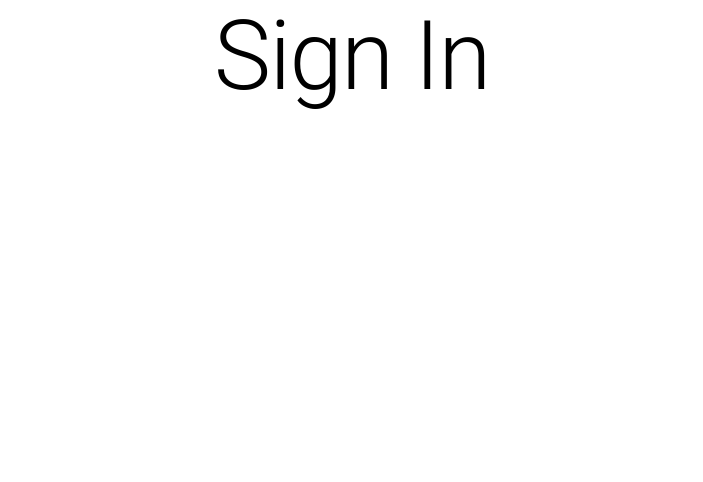
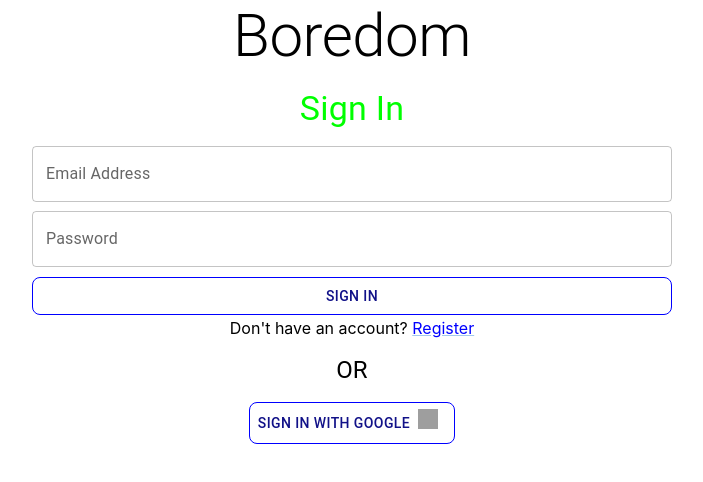
Before and after one commit to AakashChahal/chat_tool, a React (Create React App) app in the folder boredom/: page /signin in a window 1280 px wide. Shown: the top 482 px of the page, without its empty margins (288-991 px from the left). Built offline with nearby package versions, Linux system fonts and the light colour scheme; grey boxes are pictures that could not be loaded.

Commit message:
sign in complete

```diff
--- a/boredom/src/Users/SignIn.js
+++ b/boredom/src/Users/SignIn.js
@@ -1,8 +1,24 @@
-import React from "react";
-import { Typography } from "@mui/material";
+import React, { useEffect } from "react";
+import { ThemeProvider, createTheme } from "@mui/material/styles";
+import {
+    Box,
+    Button,
+    Link,
+    FormHelperText,
+    Grid,
+    TextField,
+    Typography,
+} from "@mui/material";
 // Import the functions you need from the SDKs you need
 import { initializeApp } from "firebase/app";
 import { getAnalytics } from "firebase/analytics";
+import {
+    getAuth,
+    signInWithEmailAndPassword,
+    signInWithPopup,
+    GoogleAuthProvider,
+} from "firebase/auth";
+import { redirect } from "react-router-dom";
 // TODO: Add SDKs for Firebase products that you want to use
 // https://firebase.google.com/docs/web/setup#available-libraries
 
@@ -21,21 +37,246 @@ const firebaseConfig = {
 // Initialize Firebase
 const app = initializeApp(firebaseConfig);
 const analytics = getAnalytics(app);
+const provider = new GoogleAuthProvider();
+const auth = getAuth();
 console.log(analytics);
 
+const theme = createTheme({
+    palette: {
+        red: {
+            main: "#ff0000",
+            secondary: "#881122",
+        },
+        green: {
+            main: "#00ff00",
+            secondary: "#118811",
+        },
+        blue: {
+            main: "#0000ff",
+            secondary: "#111188",
+        },
+    },
+});
+
 function SignIn() {
+    const [email, setEmail] = React.useState("");
+    const [password, setPassword] = React.useState("");
+    const [passwordError, setPasswordError] = React.useState(false);
+    const [emailError, setEmailError] = React.useState(false);
+    const [emailHelperText, setEmailHelperText] = React.useState("");
+    const [passwordHelperText, setPasswordHelperText] = React.useState("");
+
+    const handleEmailChange = (event) => {
+        setEmail(event.target.value);
+    };
+
+    const handlePasswordChange = (event) => {
+        setPassword(event.target.value);
+    };
+
+    const handleSignIn = () => {
+        if (email === "") {
+            setEmailError(true);
+            setEmailHelperText("Email cannot be empty");
+            return;
+        } else {
+            setEmailError(false);
+            setEmailHelperText("");
+        }
+
+        if (password === "") {
+            setPasswordError(true);
+            setPasswordHelperText("Password cannot be empty");
+            return;
+        } else {
+            setPasswordError(false);
+            setPasswordHelperText("");
+        }
+
+        signInWithEmailAndPassword(auth, email, password)
+            .then((userCredential) => {
+                // Signed in
+                const user = userCredential.user;
+                // ...
+                window.location.href = "/home";
+            })
+            .catch((error) => {
+                const errorCode = error.code;
+                const errorMessage = error.message;
+                // ..
+            });
+    };
+
+    const handleGoogleSignIn = () => {
+        signInWithPopup(auth, provider)
+            .then((result) => {
+                // This gives you a Google Access Token. You can use it to access the Google API.
+                const credential =
+                    GoogleAuthProvider.credentialFromResult(result);
+                const token = credential.accessToken;
+                // The signed-in user info.
+                const user = result.user;
+                // ...
+                window.location.href = "/home";
+            })
+            .catch((error) => {
+                // Handle Errors here.
+                const errorCode = error.code;
+                const errorMessage = error.message;
+                // The email of the user's account used.
+                const email = error.customData.email;
+                // The AuthCredential type that was used.
+                const credential =
+                    GoogleAuthProvider.credentialFromError(error);
+                // ...
+            });
+    };
+
+    useEffect(() => {
+        window.scrollTo(0, 0);
+    }, []);
+
     return (
-        <>
+        <ThemeProvider theme={theme}>
+            <Grid container spacing={2}>
+                <Grid item xs={12}>
                     <Typography
                         component="h1"
-                variant="h1"
+                        variant="h2"
                         sx={{
+                            textAlign: "center",
+                        }}
+                    >
+                        Boredom
+                    </Typography>
+                </Grid>
+                <Grid
+                    item
+                    xs={12}
+                    sx={{
+                        display: "flex",
+                        justifyContent: "center",
+                        alignItems: "center",
+                        alignContent: "center",
+                    }}
+                >
+                    <Box
+                        sx={{
+                            width: "100%",
+                            display: "flex",
+                            flexDirection: "column",
+                            alignItems: "center",
+                            gap: "1rem",
+                        }}
+                    >
+                        <Typography
+                            component="h2"
+                            variant="h4"
+                            sx={{
+                                color: "green.main",
                                 textAlign: "center",
                             }}
                         >
                             Sign In
                         </Typography>
-        </>
+                        <Box
+                            sx={{
+                                width: "50%",
+                                display: "flex",
+                                flexDirection: "column",
+                                alignItems: "center",
+                                gap: "0.2rem",
+                            }}
+                        >
+                            <TextField
+                                fullWidth
+                                id="email"
+                                label="Email Address"
+                                aria-describedby="email-helper-text"
+                                onChange={handleEmailChange}
+                            />
+                            <FormHelperText id="email-helper-text">
+                                {emailError && emailHelperText}
+                            </FormHelperText>
+                            <TextField
+                                fullWidth
+                                id="password"
+                                type={"password"}
+                                label="Password"
+                                aria-describedby="password-helper-text"
+                                onChange={handlePasswordChange}
+                            />
+                            <FormHelperText id="password-helper-text">
+                                {passwordError && passwordHelperText}
+                            </FormHelperText>
+                            <Button
+                                fullWidth
+                                sx={{
+                                    color: "blue.secondary",
+                                    border: "1px solid blue",
+                                    "&:hover": {
+                                        backgroundColor: "blue.main",
+                                        color: "white",
+                                        boxShadow:
+                                            "0.2rem 0.2rem 1rem 0 rgba(0,0,0,0.25)",
+                                    },
+                                    borderRadius: "0.5rem",
+                                }}
+                                onClick={handleSignIn}
+                            >
+                                Sign In
+                            </Button>
+                            <Typography variant="p">
+                                Don't have an account?{" "}
+                                <Link
+                                    href="/signup"
+                                    sx={{
+                                        color: "blue.main",
+                                        "&:hover": {
+                                            color: "blue.secondary",
+                                        },
+                                    }}
+                                >
+                                    Register
+                                </Link>
+                            </Typography>
+                        </Box>
+                        <Typography component={"h1"} variant={"h5"}>
+                            OR
+                        </Typography>
+                        {/* Google sign in using firebase */}
+                        <Button
+                            sx={{
+                                color: "blue.secondary",
+                                border: "1px solid blue",
+                                "&:hover": {
+                                    backgroundColor: "blue.main",
+                                    color: "white",
+                                    boxShadow:
+                                        "0.2rem 0.2rem 1rem 0 rgba(0,0,0,0.25)",
+                                },
+                                borderRadius: "0.5rem",
+                            }}
+                            onClick={handleGoogleSignIn}
+                        >
+                            Sign In with Google{" "}
+                            <span
+                                style={{
+                                    margin: "auto 0.5rem auto 0.5rem",
+                                }}
+                            >
+                                <img
+                                    width={"20px"}
+                                    height={"20px"}
+                                    src="https://img.icons8.com/color/512/google-logo.png"
+                                    alt="google logo"
+                                />
+                            </span>
+                        </Button>
+                    </Box>
+                </Grid>
+            </Grid>
+        </ThemeProvider>
     );
 }
 
```
Lines whose indentation alone changed are shown as unchanged.
